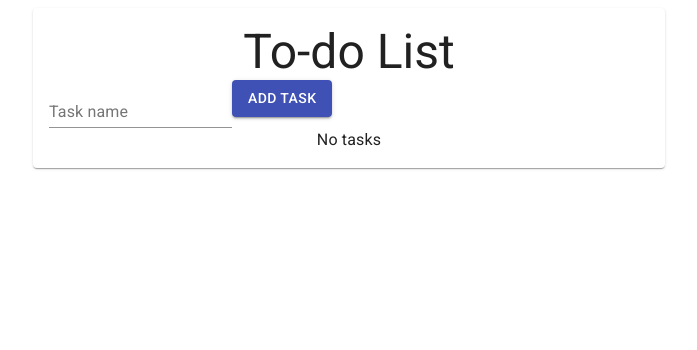
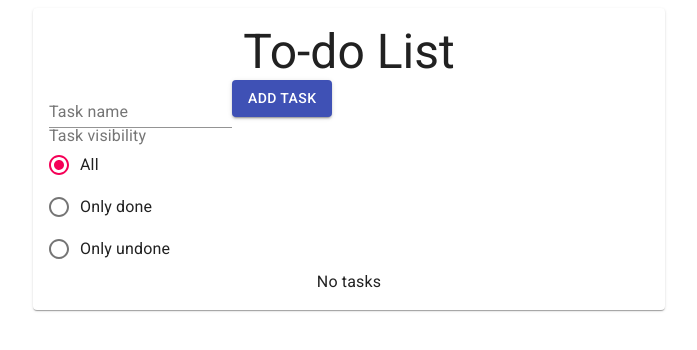
Before and after one commit to karmek-k/react-node-assignment, a Next.js app in the folder frontend/: page / in a window 1280 px wide. Shown: the top 350 px of the page, without its empty margins (291-988 px from the left). Built offline with nearby package versions, Linux system fonts and the light colour scheme.

Commit message:
Add TaskPicker component

```diff
--- /dev/null
+++ b/frontend/components/index/TaskPicker.tsx
@@ -0,0 +1,52 @@
+import {
+  FormControl,
+  FormLabel,
+  RadioGroup,
+  FormControlLabel,
+  Radio
+} from '@material-ui/core';
+import React, { useState } from 'react';
+import TaskPickerOption from '../../enums/TaskPickerOption';
+import useSetTaskVisibility from '../../hooks/useSetTaskVisibility';
+
+const TaskPicker = () => {
+  const [option, setOption] = useState<TaskPickerOption>(TaskPickerOption.ALL);
+  const setTaskVisibility = useSetTaskVisibility();
+
+  const handleChange = (e: React.ChangeEvent<HTMLInputElement>) => {
+    const optionNumber = Number((e.target as HTMLInputElement).value);
+    setOption(optionNumber as TaskPickerOption);
+
+    setTaskVisibility(option);
+  };
+
+  return (
+    <FormControl component="fieldset">
+      <FormLabel component="legend">Task visibility</FormLabel>
+      <RadioGroup
+        aria-label="visibility"
+        name="visibility"
+        value={option}
+        onChange={handleChange}
+      >
+        <FormControlLabel
+          value={TaskPickerOption.ALL}
+          control={<Radio />}
+          label="All"
+        />
+        <FormControlLabel
+          value={TaskPickerOption.DONE}
+          control={<Radio />}
+          label="Only done"
+        />
+        <FormControlLabel
+          value={TaskPickerOption.UNDONE}
+          control={<Radio />}
+          label="Only undone"
+        />
+      </RadioGroup>
+    </FormControl>
+  );
+};
+
+export default TaskPicker;
--- a/frontend/components/index/TodoList.tsx
+++ b/frontend/components/index/TodoList.tsx
@@ -4,6 +4,7 @@ import { makeStyles } from '@material-ui/styles';
 import TaskContainer from './TaskContainer';
 import TaskForm from './TaskForm';
 import useTasks from '../../hooks/useTasks';
+import TaskPicker from './TaskPicker';
 
 const useStyles = makeStyles({
   listContainer: {
@@ -26,6 +27,7 @@ const TodoList: React.FC = () => {
         To-do List
       </Typography>
       <TaskForm />
+      <TaskPicker />
       {tasks.length > 0 ? (
         <TaskContainer tasks={tasks} />
       ) : (
```
